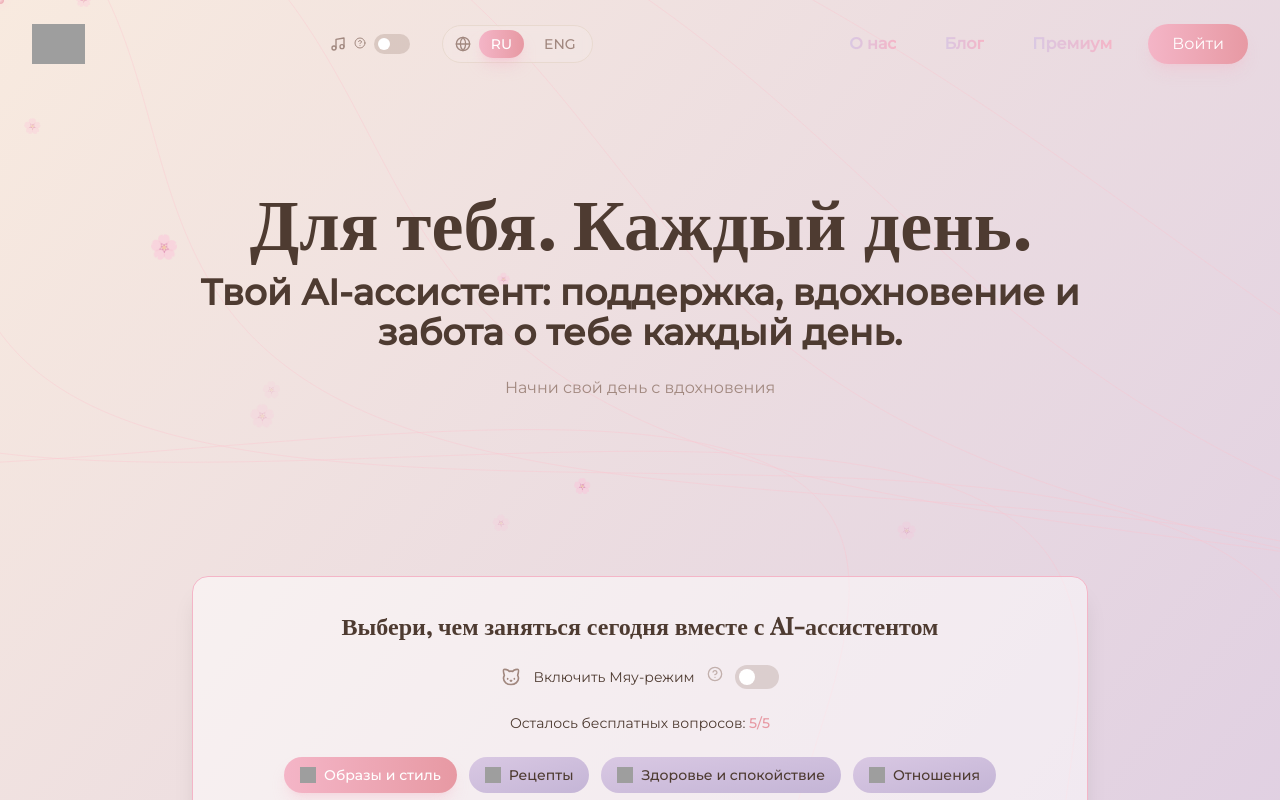
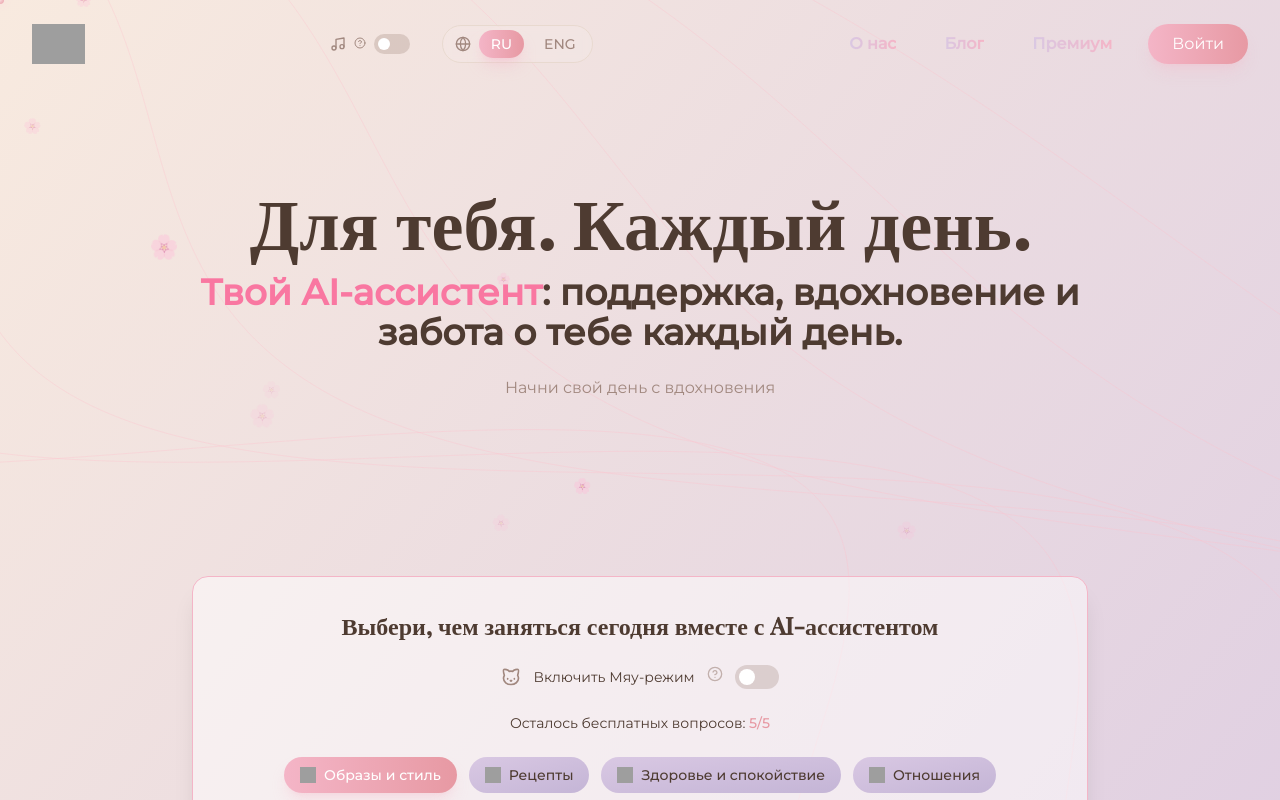
Before and after one commit to MERCY1912/StartPage_gen4, a React (Vite) app: page / in a window 1280 px wide. Shown: the top 800 px of the page. Built offline with nearby package versions, Linux system fonts and the light colour scheme; grey boxes are pictures that could not be loaded.

Commit message:
Update Hero.tsx

```diff
--- a/src/components/Hero.tsx
+++ b/src/components/Hero.tsx
@@ -5,12 +5,15 @@ export const Hero: React.FC = () => {
   const { t } = useLanguage();
 
   return (
-    <section className="relative z-10 px-4 py-16 sm:py-20 lg:py-24 sm:px-6 lg:px-8 text-center animate-fade-in-slide-up" style={{ animationDelay: '0.2s' }}>
+    <section
+      className="relative z-10 px-4 py-16 sm:py-20 lg:py-24 sm:px-6 lg:px-8 text-center animate-fade-in-slide-up"
+      style={{ animationDelay: '0.2s' }}
+    >
       <div className="max-w-4xl mx-auto">
         <h1 className="text-3xl sm:text-4xl md:text-5xl lg:text-6xl xl:text-7xl font-serif font-bold text-text-primary mb-4 sm:mb-6 leading-[1.2]">
           Для тебя. Каждый день.
-          <span className="block font-sans text-text-primary text-lg sm:text-xl md:text-2xl lg:text-3xl xl:text-4xl mt-4">
-            Твой AI-ассистент: поддержка, вдохновение и забота о тебе каждый день.
+          <span className="block font-sans text-lg sm:text-xl md:text-2xl lg:text-3xl xl:text-4xl mt-4">
+            <span style={{ color: '#F977A1' }}>Твой AI-ассистент</span>: поддержка, вдохновение и забота о тебе каждый день.
           </span>
         </h1>
 
```
